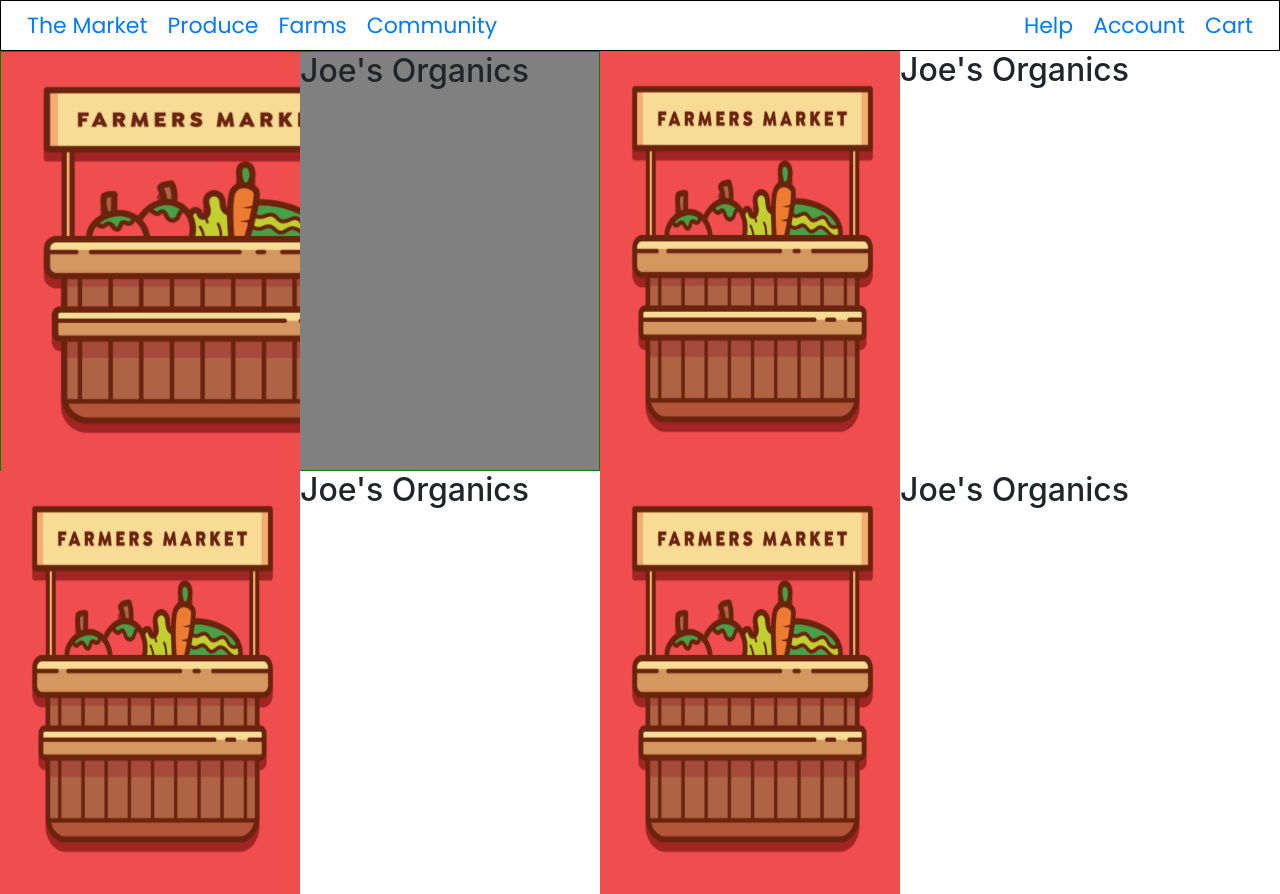
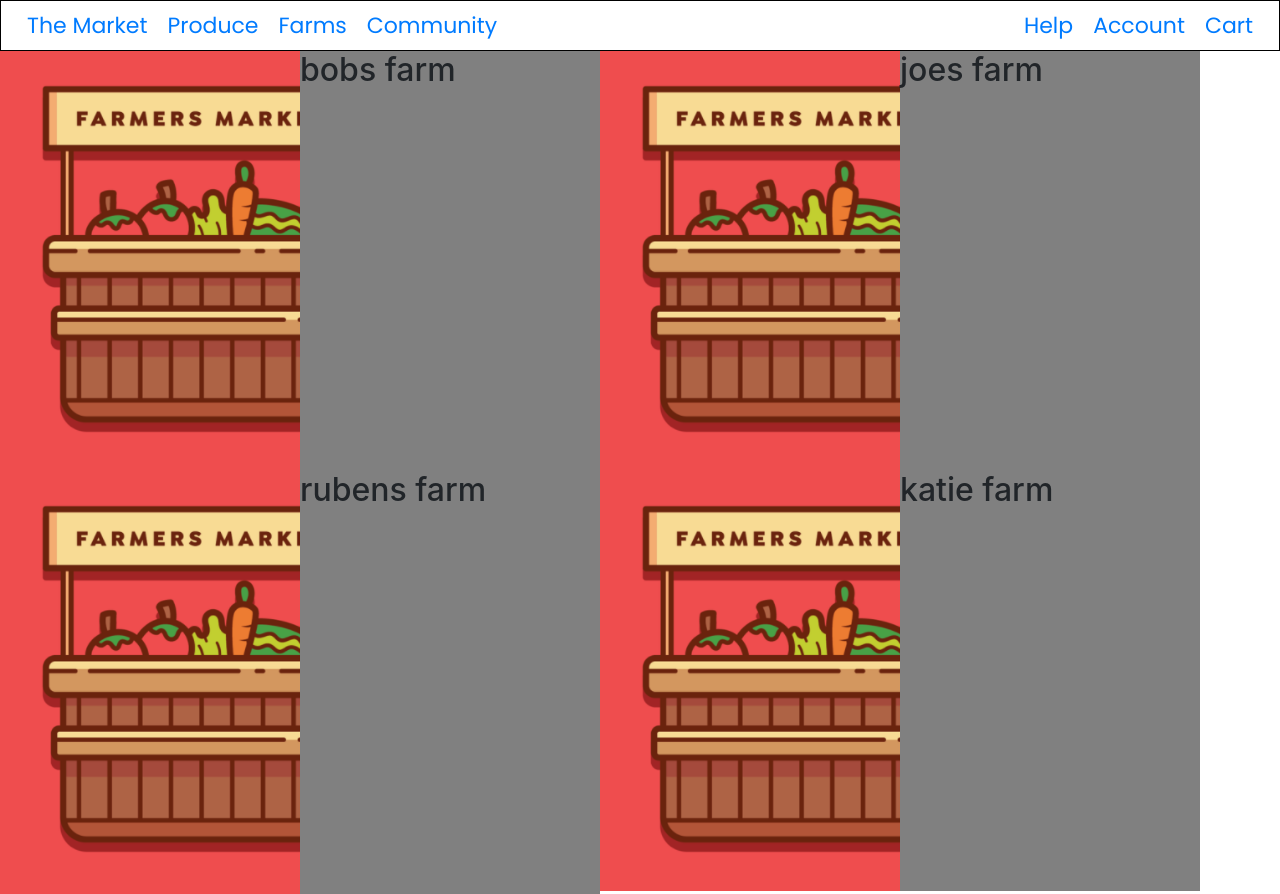
Before and after one commit to wyncode/C37_final_farmers_market, a React (Create React App) app in the folder client/: page /farms in a window 1280 px wide. Shown: the top 894 px of the page. Built offline with nearby package versions, Linux system fonts and the light colour scheme; the HTML template or start-up script is replaced by a standard one.

Commit message:
the page finally works

```diff
--- /dev/null
+++ b/client/src/components/FarmComponents/FarmCard.jsx
@@ -0,0 +1,25 @@
+import React, { useState } from 'react';
+import logo from '../../assets/images/logo.png';
+import '../Farms.css';
+
+const FarmCard = (props) => {
+
+  //some sort of onClick that will be attached the image,
+  // once the user clicks the image, it will change to a different div
+  return (
+    <div
+        className={props.currentSelection === "closed" ? "farm-card" : "full-card"}
+        onClick={props.setCurrentSelection}
+      >
+          <div className="background-image" />
+          <div className="info">
+              <div style={{display:"flex", justifyContent:"space-between"}}>
+                <h2>{props.name}</h2>
+                <h2>{props.currentSelection === "closed" ? null : "X"}</h2>
+              </div>
+          </div>
+    </div>
+  );
+};
+
+export default FarmCard;
--- /dev/null
+++ b/client/src/components/FarmComponents/FarmContainer.jsx
@@ -0,0 +1,16 @@
+import React, { useState } from 'react';
+import '../Farms.css';
+
+const FarmContainer = ({children}) => {
+  const [expanded, setExpanded] = useState(false);
+
+  //some sort of onClick that will be attached the image,
+  // once the user clicks the image, it will change to a different div
+  return (
+    <div className="farm-container">
+      {children}
+    </div>
+  );
+};
+
+export default FarmContainer;
--- /dev/null
+++ b/client/src/components/FarmComponents/FarmRow.jsx
@@ -0,0 +1,35 @@
+import React, { useState } from 'react';
+import '../Farms.css';
+import FarmCard from "./FarmCard"
+
+const FarmRow = (props) => {
+  const [currentSelection, setCurrentSelection] = useState("closed")
+
+  let display = null
+
+  if(currentSelection === "closed"){
+    display =
+    <div className={`farm-row ${!props.farm2 ? "start" : ""}`}>
+      {props.farm1 ? <FarmCard name={props.farm1} setCurrentSelection={() => setCurrentSelection("left")} currentSelection={currentSelection} /> : null }
+      {props.farm2 ? <FarmCard name={props.farm2} setCurrentSelection={() => setCurrentSelection("right")} currentSelection={currentSelection} /> : null }
+   </div>
+  }
+  else if (currentSelection === "left"){
+    display =
+    <div className={`farm-row ${!props.farm2 ? "start" : ""}`}>
+    {props.farm1 ? <FarmCard name={props.farm1} setCurrentSelection={() => setCurrentSelection("closed")} currentSelection={currentSelection}/> : null }
+ </div>
+  }
+  else if (currentSelection === "right"){
+    display =
+    <div className={`farm-row ${!props.farm2 ? "start" : ""}`}>
+    {props.farm2 ? <FarmCard name={props.farm2} setCurrentSelection={() => setCurrentSelection("closed")} currentSelection={currentSelection}/> : null }
+ </div>
+  }
+
+  return(
+    display
+  )
+}
+
+export default FarmRow;
--- a/client/src/components/Farms.css
+++ b/client/src/components/Farms.css
@@ -1,4 +1,4 @@
-.grid {
+/* .grid {
   display: grid;
   grid-template-columns: repeat(2, 1fr);
   grid-template-rows: repeat(4, 1fr);
@@ -14,19 +14,9 @@
   height: 420px;
 }
 
-.grid-item-1 .background-image {
-  height: 420px;
-  width: 50%;
-  background-image: url('../assets/images/logo.png');
-  object-fit: contain;
-  background-size: cover;
-  background-repeat: no-repeat;
-}
 
-.grid-item-1 .info {
-  width: 50%;
-  background-color: gray;
-}
+
+
 .grid-item-2 {
   grid-area: 1 / 2 / 2 / 3;
   display: flex;
@@ -83,4 +73,47 @@
 .expanded .info {
   width: 50vw;
   z-index: 20;
+} */
+
+.farm-container{
+  width: 1200px;
+  display: flex;
+  flex-direction: column;
 }
+
+.farm-row{
+  width: 100%;
+  display: flex;
+  flex-direction: row;
+  justify-content: space-evenly;
+}
+
+.farm-card{
+  width: 50%;
+  display: flex;
+  flex-direction: row;
+}
+
+.full-card{
+  width: 100%;
+  display: flex;
+  flex-direction: row;
+}
+
+.background-image {
+  height: 420px;
+  width: 50%;
+  background-image: url('../assets/images/logo.png');
+  object-fit: contain;
+  background-size: cover;
+  background-repeat: no-repeat;
+}
+
+.info {
+  width: 50%;
+  background-color: gray;
+}
+
+.start{
+  justify-content: flex-start;
+}
--- a/client/src/components/Farms.jsx
+++ b/client/src/components/Farms.jsx
@@ -1,44 +1,26 @@
 import React, { useState } from 'react';
-import logo from '../assets/images/logo.png';
 import './Farms.css';
+import FarmContainer from "./FarmComponents/FarmContainer";
+import FarmRow from "./FarmComponents/FarmRow";
 
 const Farms = () => {
-  const [expanded, setExpanded] = useState(false);
+  const [farmNames, setFarmNames] = useState(["bobs farm", "joes farm", "rubens farm", "katie farm", "laz farm"]);
 
-  //some sort of onClick that will be attached the image,
-  // once the user clicks the image, it will change to a different div
+  const rows = []
+  for(let i=0; i < farmNames.length; i+=2){
+    rows.push({farm1: farmNames[i], farm2:farmNames[i+1]})
+  }
+  console.log(rows)
   return (
-    <div className="grid">
-      <div
-        className={expanded ? 'grid-item-1 expanded' : 'grid-item-1'}
-        onClick={() => setExpanded(!expanded)}
-      >
-        <div className="background-image" />
-        <div className="info">
-          <h2 className="farmdiv">Joe's Organics</h2>
-        </div>
-      </div>
-      <div className="grid-item-2">
-        <img src={logo} alt="farmer" width="300" height="420" />
-        <h2 className="farmdiv">Joe's Organics</h2>
-      </div>
-      <div className="grid-item-3">
-        <img src={logo} alt="farmer" width="300" height="420" />
-        <h2 className="farmdiv">Joe's Organics</h2>
-      </div>
-      <div className="grid-item-4">
-        <img src={logo} alt="farmer" width="300" height="420" />
-        <h2 className="farmdiv">Joe's Organics</h2>
-      </div>
-      <div className="grid-item-5">
-        <img src={logo} alt="farmer" width="300" height="420" />
-        <h2 className="farmdiv">Joe's Organics</h2>
-      </div>
-      <div className="grid-item-6">
-        <img src={logo} alt="farmer" width="300" height="420" />
-        <h2 className="farmdiv">Joe's Organics</h2>
-      </div>
-    </div>
+    <FarmContainer>
+     {
+       rows.map(row=>{
+         return(
+           <FarmRow farm1={row.farm1} farm2={row.farm2} />
+         )
+       })
+     }
+    </FarmContainer>
   );
 };
 
```
